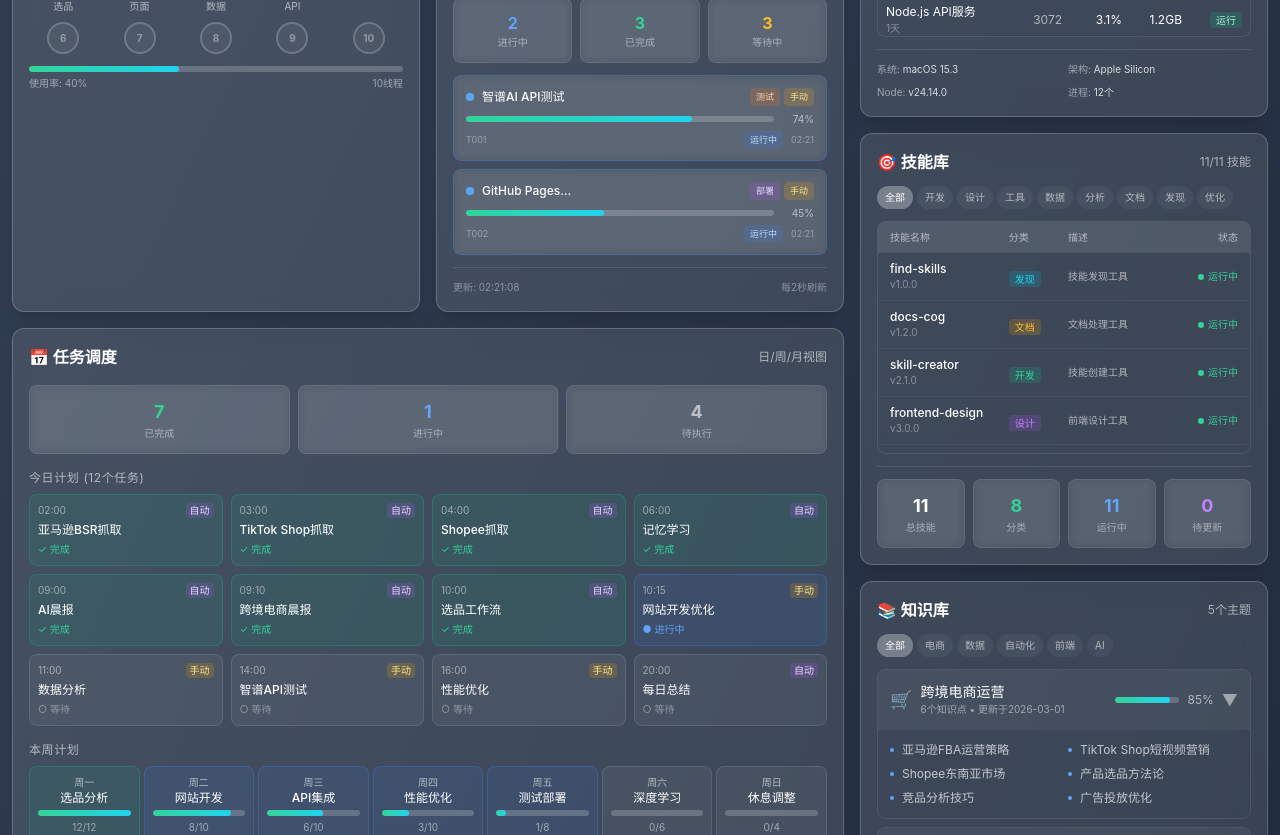
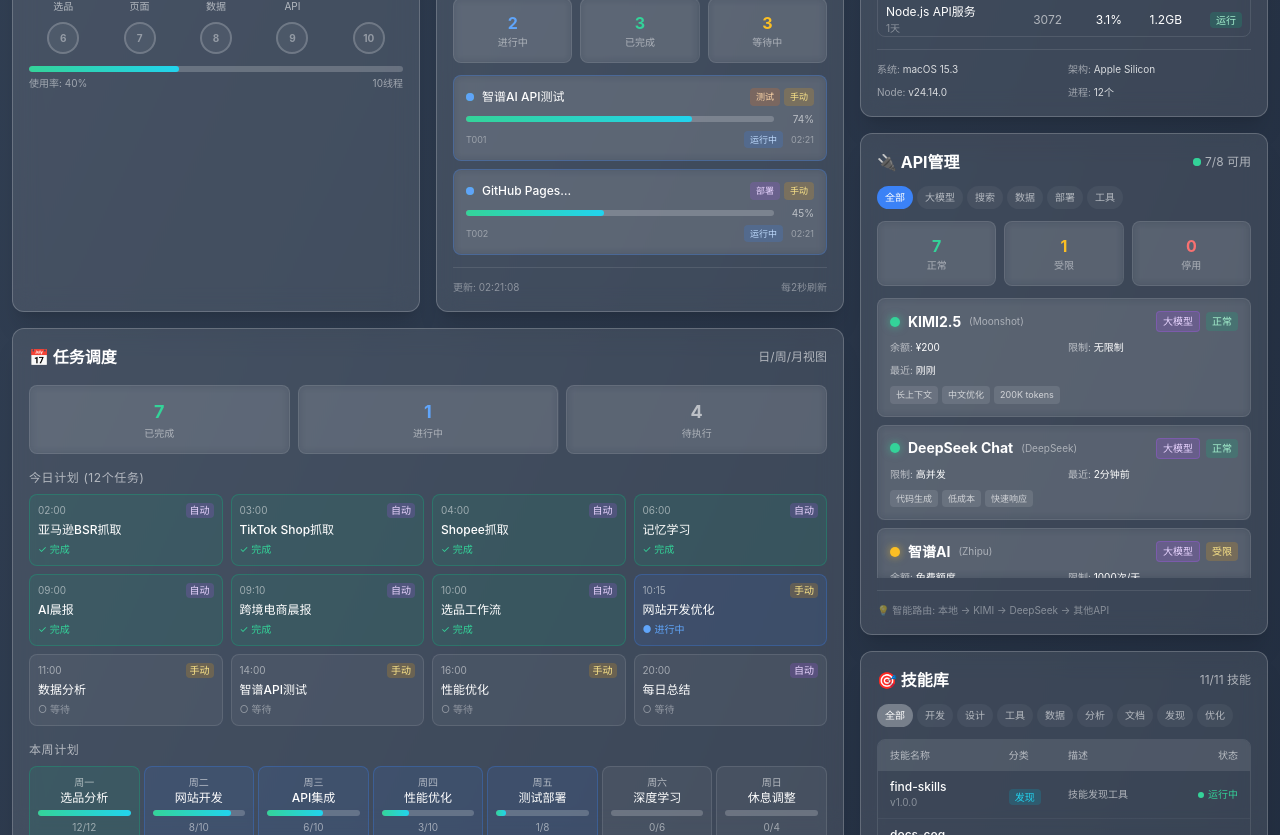
Before and after one commit to yancyfeng999-star/xiaodong-dashboard, a React (Vite) app: page / in a window 1280 px wide. Shown: the part 600-1435 px from the top of the page. Built offline with nearby package versions, Linux system fonts and the light colour scheme.

Commit message:
Add API Manager component with category filters

```diff
--- a/src/App.tsx
+++ b/src/App.tsx
@@ -9,6 +9,7 @@ import KnowledgeBase from './components/KnowledgeBase'
 import MemoryFiles from './components/MemoryFiles'
 import KnowledgeContent from './components/KnowledgeContent'
 import Schedule from './components/Schedule'
+import APIManager from './components/APIManager'
 
 function App() {
   return (
@@ -39,6 +40,7 @@ function App() {
             {/* Right Column */}
             <div className="space-y-4">
               <SystemStatus />
+              <APIManager />
               <KnowledgeBase />
               <KnowledgeContent />
               <MemoryFiles />
--- /dev/null
+++ b/src/components/APIManager.tsx
@@ -0,0 +1,247 @@
+import React, { useState } from 'react'
+import { motion } from 'framer-motion'
+
+interface API {
+  name: string
+  provider: string
+  status: 'active' | 'limited' | 'inactive'
+  category: '大模型' | '搜索' | '数据' | '部署' | '工具'
+  balance?: string
+  rateLimit: string
+  lastUsed: string
+  features: string[]
+}
+
+const APIManager: React.FC = () => {
+  const [filter, setFilter] = useState<'全部' | '大模型' | '搜索' | '数据' | '部署' | '工具'>('全部')
+
+  const apis: API[] = [
+    {
+      name: 'KIMI2.5',
+      provider: 'Moonshot',
+      status: 'active',
+      category: '大模型',
+      balance: '¥200',
+      rateLimit: '无限制',
+      lastUsed: '刚刚',
+      features: ['长上下文', '中文优化', '200K tokens']
+    },
+    {
+      name: 'DeepSeek Chat',
+      provider: 'DeepSeek',
+      status: 'active',
+      category: '大模型',
+      rateLimit: '高并发',
+      lastUsed: '2分钟前',
+      features: ['代码生成', '低成本', '快速响应']
+    },
+    {
+      name: '智谱AI',
+      provider: 'Zhipu',
+      status: 'limited',
+      category: '大模型',
+      balance: '免费额度',
+      rateLimit: '1000次/天',
+      lastUsed: '未使用',
+      features: ['GLM-4', '中文理解', '性价比']
+    },
+    {
+      name: 'Brave Search',
+      provider: 'Brave',
+      status: 'active',
+      category: '搜索',
+      rateLimit: '2000次/月',
+      lastUsed: '5分钟前',
+      features: ['隐私保护', '实时搜索', '无广告']
+    },
+    {
+      name: 'Web Fetch',
+      provider: '本地',
+      status: 'active',
+      category: '数据',
+      rateLimit: '无限制',
+      lastUsed: '10分钟前',
+      features: ['网页抓取', '内容提取', 'Markdown']
+    },
+    {
+      name: 'GitHub API',
+      provider: 'GitHub',
+      status: 'active',
+      category: '部署',
+      rateLimit: '5000次/小时',
+      lastUsed: '刚刚',
+      features: ['代码托管', '自动部署', 'Pages']
+    },
+    {
+      name: 'Feishu API',
+      provider: 'Lark',
+      status: 'active',
+      category: '工具',
+      rateLimit: '100次/秒',
+      lastUsed: '15分钟前',
+      features: ['多维表格', '消息推送', '协作']
+    },
+    {
+      name: 'Browser Control',
+      provider: '本地',
+      status: 'active',
+      category: '工具',
+      rateLimit: '无限制',
+      lastUsed: '30分钟前',
+      features: ['自动化', '截图', 'PDF生成']
+    },
+  ]
+
+  const filteredAPIs = filter === '全部' ? apis : apis.filter(api => api.category === filter)
+
+  const categories = ['全部', '大模型', '搜索', '数据', '部署', '工具'] as const
+
+  const getStatusColor = (status: string) => {
+    switch (status) {
+      case 'active': return 'bg-emerald-400 shadow-[0_0_8px_rgba(52,211,153,0.6)]'
+      case 'limited': return 'bg-amber-400 shadow-[0_0_8px_rgba(251,191,36,0.6)]'
+      default: return 'bg-red-400 shadow-[0_0_8px_rgba(248,113,113,0.6)]'
+    }
+  }
+
+  const getStatusText = (status: string) => {
+    switch (status) {
+      case 'active': return '正常'
+      case 'limited': return '受限'
+      default: return '停用'
+    }
+  }
+
+  const getCategoryColor = (category: string) => {
+    const colors: {[key: string]: string} = {
+      '大模型': 'bg-purple-500/20 text-purple-200 border-purple-500/30',
+      '搜索': 'bg-blue-500/20 text-blue-200 border-blue-500/30',
+      '数据': 'bg-cyan-500/20 text-cyan-200 border-cyan-500/30',
+      '部署': 'bg-emerald-500/20 text-emerald-200 border-emerald-500/30',
+      '工具': 'bg-amber-500/20 text-amber-200 border-amber-500/30',
+    }
+    return colors[category] || 'bg-gray-500/20 text-gray-200'
+  }
+
+  const activeCount = apis.filter(a => a.status === 'active').length
+  const limitedCount = apis.filter(a => a.status === 'limited').length
+  const inactiveCount = apis.filter(a => a.status === 'inactive').length
+
+  return (
+    <motion.div
+      initial={{ opacity: 0, x: 20 }}
+      animate={{ opacity: 1, x: 0 }}
+      transition={{ duration: 0.5 }}
+      className="card"
+    >
+      {/* Header */}
+      <div className="flex items-center justify-between mb-3">
+        <h2 className="text-base font-bold text-white">🔌 API管理</h2>
+        <div className="flex items-center space-x-1">
+          <div className="w-2 h-2 bg-emerald-400 rounded-full animate-pulse"></div>
+          <span className="text-xs text-white/60">{activeCount}/{apis.length} 可用</span>
+        </div>
+      </div>
+
+      {/* Filter Tabs */}
+      <div className="flex flex-wrap gap-1 mb-3">
+        {categories.map((cat) => (
+          <button
+            key={cat}
+            onClick={() => setFilter(cat)}
+            className={`px-2 py-1 text-[10px] rounded-full transition-all ${
+              filter === cat
+                ? 'bg-blue-500 text-white'
+                : 'bg-white/5 text-white/60 hover:bg-white/10'
+            }`}
+          >
+            {cat}
+          </button>
+        ))}
+      </div>
+
+      {/* Status Summary */}
+      <div className="grid grid-cols-3 gap-2 mb-3">
+        <div className="metric-card text-center">
+          <div className="text-base font-bold text-emerald-400">{activeCount}</div>
+          <div className="text-[10px] text-white/50">正常</div>
+        </div>
+        <div className="metric-card text-center">
+          <div className="text-base font-bold text-amber-400">{limitedCount}</div>
+          <div className="text-[10px] text-white/50">受限</div>
+        </div>
+        <div className="metric-card text-center">
+          <div className="text-base font-bold text-red-400">{inactiveCount}</div>
+          <div className="text-[10px] text-white/50">停用</div>
+        </div>
+      </div>
+
+      {/* API List */}
+      <div className="space-y-2 max-h-[280px] overflow-y-auto">
+        {filteredAPIs.map((api, index) => (
+          <motion.div
+            key={api.name}
+            initial={{ opacity: 0, y: 10 }}
+            animate={{ opacity: 1, y: 0 }}
+            transition={{ duration: 0.3, delay: index * 0.05 }}
+            className="metric-card hover:bg-white/10 transition-colors"
+          >
+            {/* API Header */}
+            <div className="flex items-center justify-between mb-2">
+              <div className="flex items-center space-x-2">
+                <span className={`w-2.5 h-2.5 rounded-full ${getStatusColor(api.status)}`}></span>
+                <span className="text-sm font-bold text-white">{api.name}</span>
+                <span className="text-[10px] text-white/50">({api.provider})</span>
+              </div>
+              <div className="flex items-center space-x-1.5">
+                <span className={`text-[10px] px-1.5 py-0.5 rounded border ${getCategoryColor(api.category)}`}>
+                  {api.category}
+                </span>
+                <span className={`text-[10px] px-1.5 py-0.5 rounded ${
+                  api.status === 'active' ? 'bg-emerald-500/20 text-emerald-200' :
+                  api.status === 'limited' ? 'bg-amber-500/20 text-amber-200' :
+                  'bg-red-500/20 text-red-200'
+                }`}>
+                  {getStatusText(api.status)}
+                </span>
+              </div>
+            </div>
+
+            {/* API Details */}
+            <div className="grid grid-cols-2 gap-2 text-[10px] mb-2">
+              {api.balance && (
+                <div className="text-white/60">
+                  余额: <span className="text-white">{api.balance}</span>
+                </div>
+              )}
+              <div className="text-white/60">
+                限制: <span className="text-white">{api.rateLimit}</span>
+              </div>
+              <div className="text-white/60">
+                最近: <span className="text-white">{api.lastUsed}</span>
+              </div>
+            </div>
+
+            {/* Features */}
+            <div className="flex flex-wrap gap-1">
+              {api.features.map((feature, i) => (
+                <span key={i} className="text-[9px] px-1.5 py-0.5 bg-white/10 rounded text-white/70">
+                  {feature}
+                </span>
+              ))}
+            </div>
+          </motion.div>
+        ))}
+      </div>
+
+      {/* Usage Note */}
+      <div className="mt-3 pt-3 border-t border-white/10">
+        <div className="text-[10px] text-white/40">
+          💡 智能路由: 本地 → KIMI → DeepSeek → 其他API
+        </div>
+      </div>
+    </motion.div>
+  )
+}
+
+export default APIManager
```
